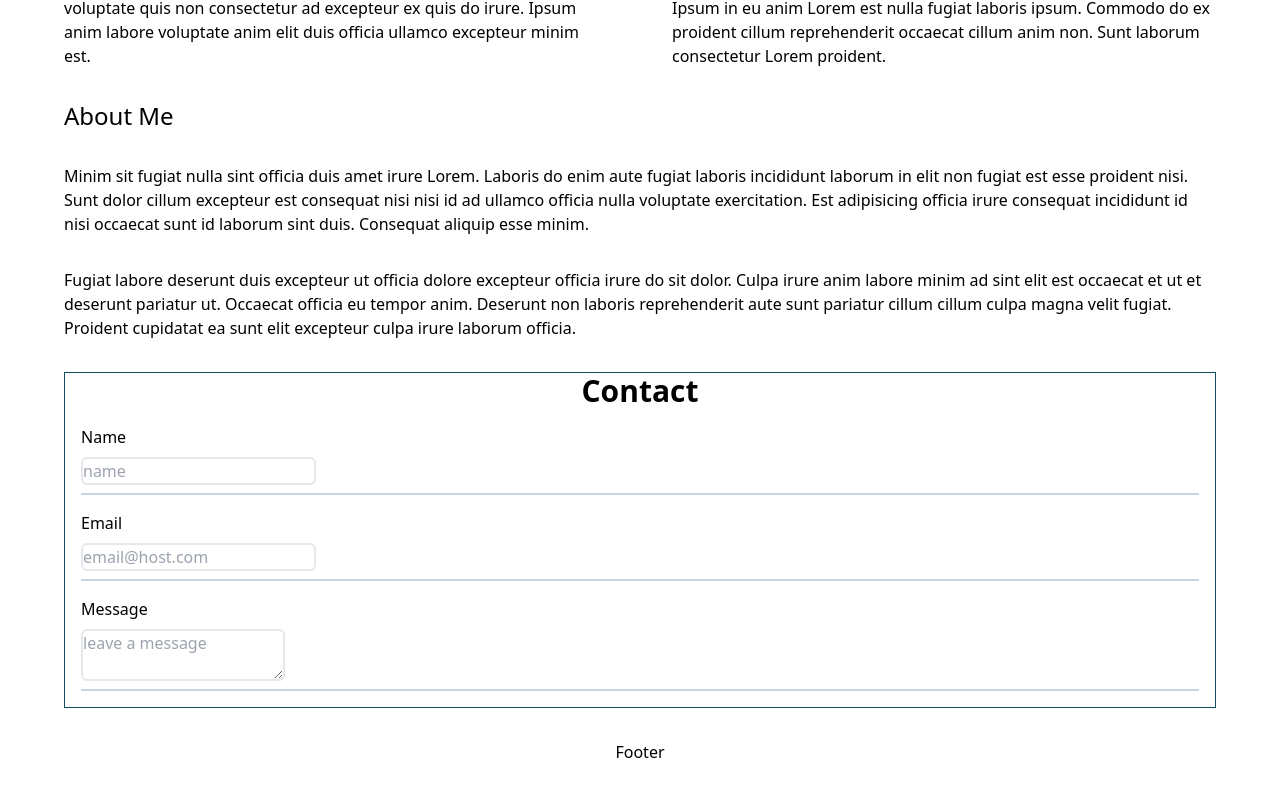
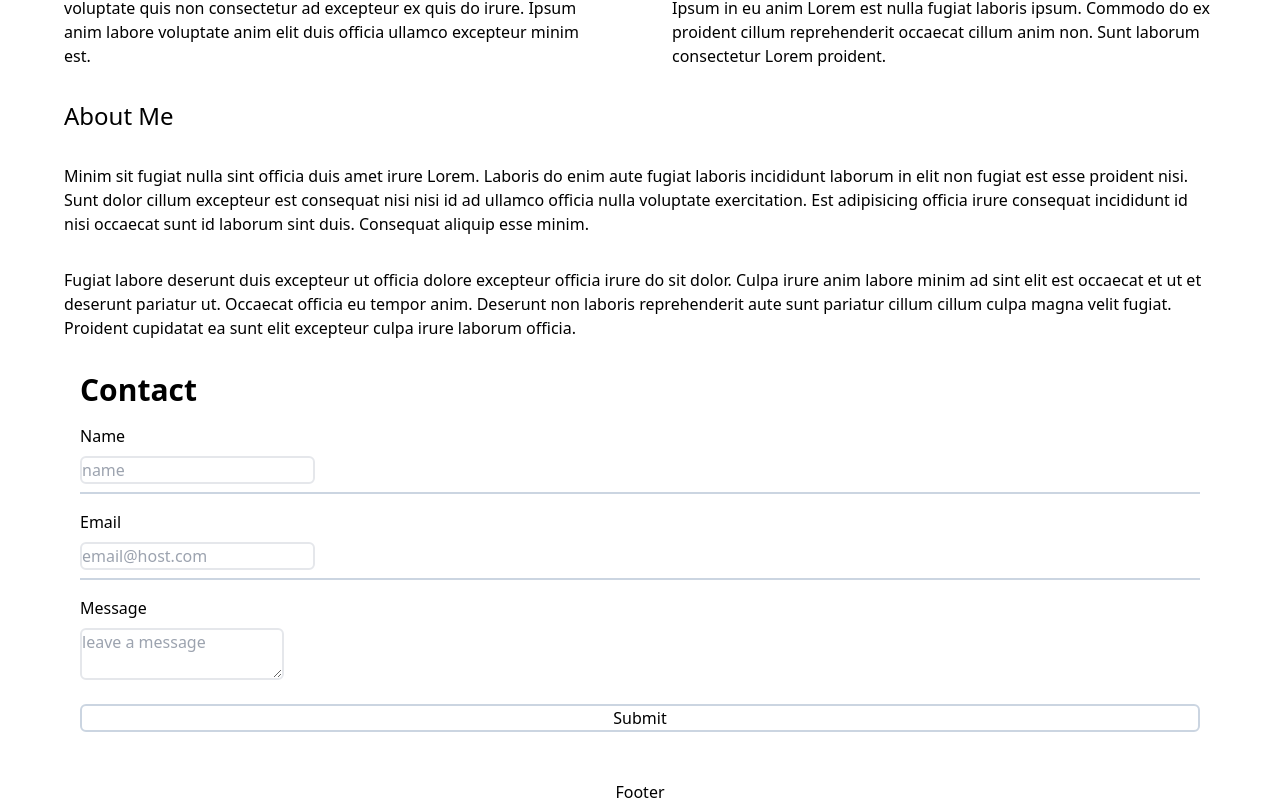
Before and after one commit to johnportin/profile, a Next.js app: page / in a window 1280 px wide. Shown: the part 1378-2182 px from the top of the page. Before the commit the page ends 2142 px from the top, so only its background shows below. Built offline with nearby package versions, Linux system fonts and the light colour scheme.

Commit message:
update form validation and error messages

```diff
--- a/src/components/Contact.js
+++ b/src/components/Contact.js
@@ -24,8 +24,8 @@ export default function Contact() {
   ]);
 
   return (
-    <section className="w-full flex flex-col items-center border border-cyan-900">
-      <p className="text-3xl font-bold">Contact</p>
+    <section className="w-full flex flex-col items-start">
+      <p className="text-3xl font-bold pl-4">Contact</p>
       <form
         onSubmit={handleSubmit((data) => {
           console.log(data);
@@ -91,7 +91,7 @@ export default function Contact() {
             )}
           </p>
         </div>
-        <div className="flex flex-col items-start justify-between border-b-2 border-slate-300 space-y-2">
+        <div className="flex flex-col items-start justify-between space-y-2">
           <label htmlFor="message">Message</label>
           <textarea
             type="textarea"
@@ -119,6 +119,10 @@ export default function Contact() {
             )}
           </p>
         </div>
+        <input
+          type="submit"
+          className="border-2 border-slate-300 rounded-md hover:bg-slate-500 hover:text-white"
+        />
       </form>
     </section>
   );
```
